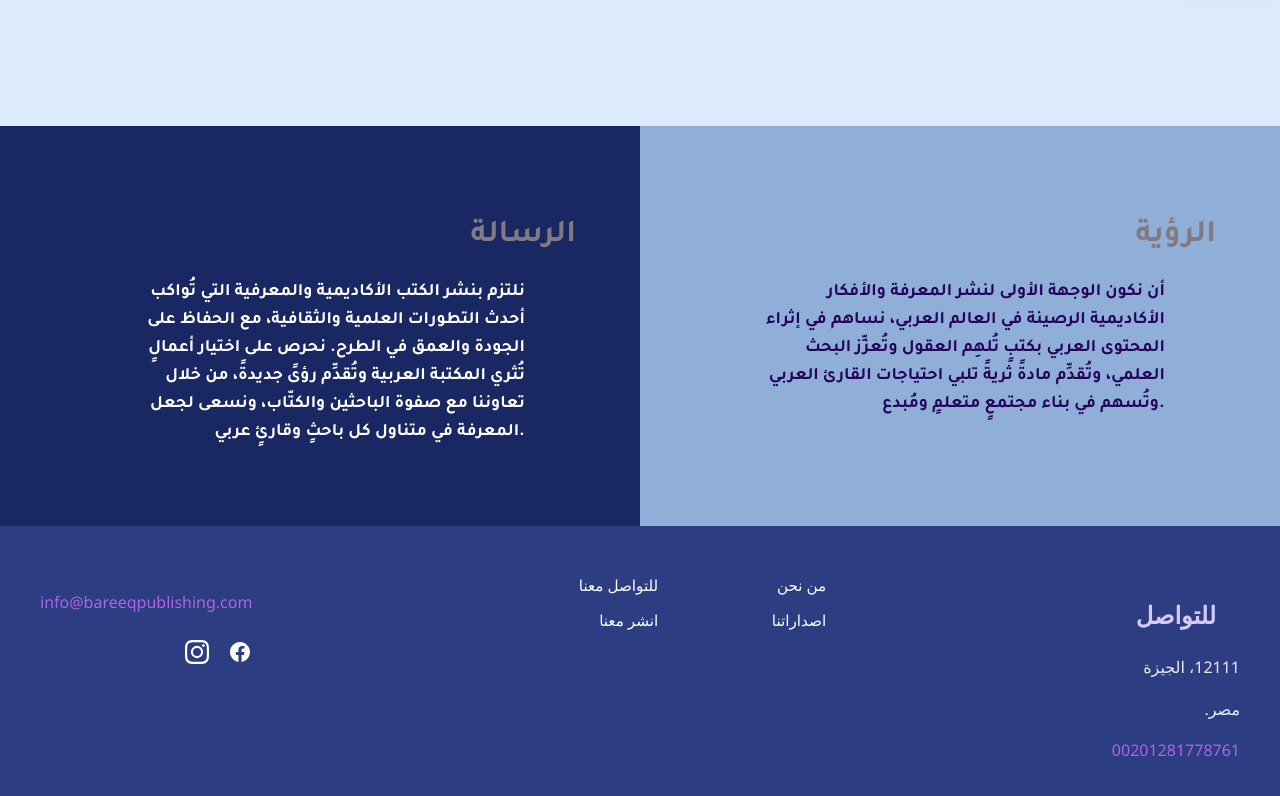
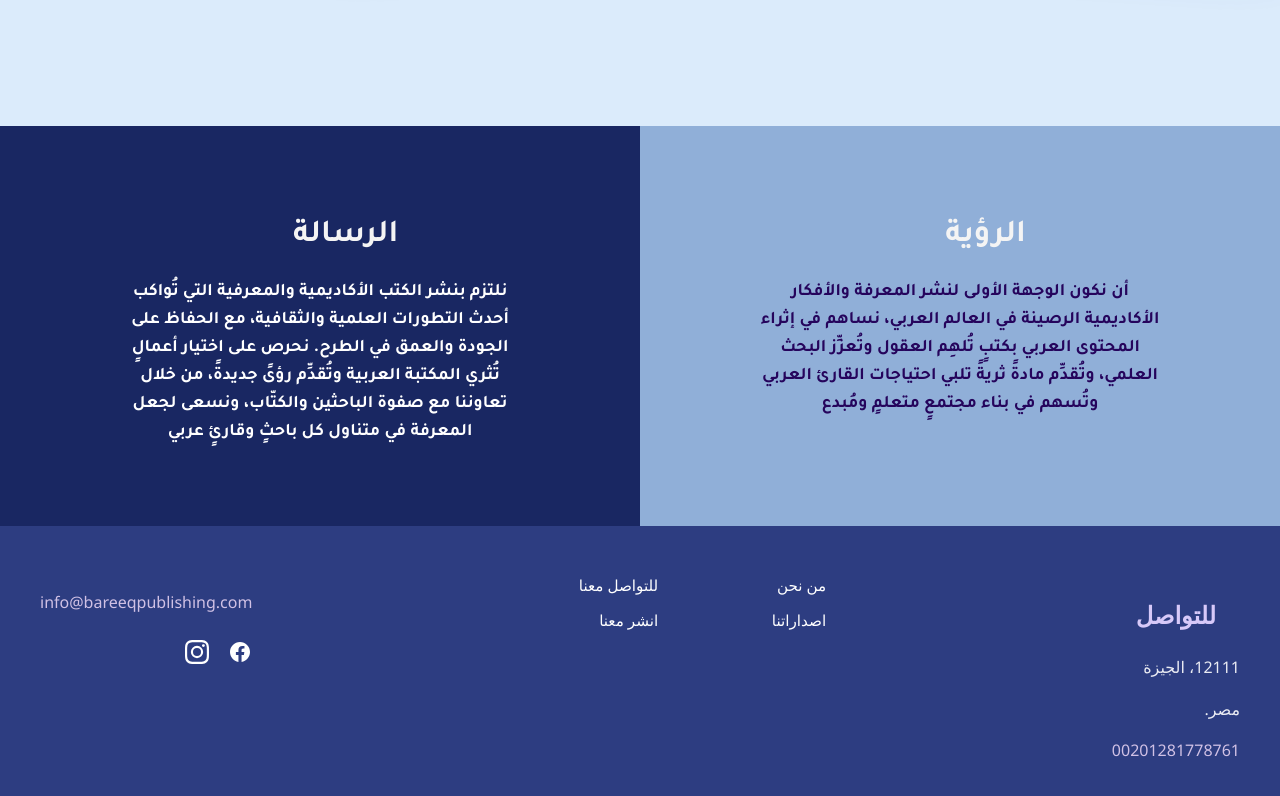
Before and after one commit to islam-aref/bareeq, a React (Create React App) app: page / in a window 1280 px wide. Shown: the part 2343-3139 px from the top of the page. Built offline with nearby package versions, Linux system fonts and the light colour scheme.

Commit message:
Updated hero section and contact page

```diff
--- a/src/components/Footer/Footer.module.css
+++ b/src/components/Footer/Footer.module.css
@@ -35,7 +35,7 @@
 .email {
   margin-top: 1rem;
   font-weight: 500;
-  color: #ba6af1;
+  color: #e3d0f0;
 }
 
 .linksSection {
--- a/src/components/HeroSection/HeroSection.js
+++ b/src/components/HeroSection/HeroSection.js
@@ -78,7 +78,7 @@ const HeroSection = () => {
           >
             <h2 className={styles.heroHeadline}>
               دار بريق للنشر مؤسسةٌ متخصصة في إصدار الكتب الأكاديمية والمعرفية
-              التي تجمع بين الدقة العلمية والأسلوب الجذاب.
+              التي تجمع بين الدقة العلمية والأسلوب الجذاب
               {!isMobile && <br />}
               نهدف إلى سد الفجوات في المحتوى العربي من خلال نشر أعمالٍ مبتكرةٍ
             </h2>
--- a/src/components/HeroSection/HeroSection.module.css
+++ b/src/components/HeroSection/HeroSection.module.css
@@ -54,7 +54,7 @@
   line-height: 1.4;
   margin-bottom: 1.5rem;
   color: #212529;
-  text-align: start;
+  text-align: end;
 }
 
 .heroSubscript {
--- a/src/components/MissionVision/MissionVision.js
+++ b/src/components/MissionVision/MissionVision.js
@@ -12,7 +12,7 @@ const MissionVision = () => {
             العلمية والثقافية، مع الحفاظ على الجودة والعمق في الطرح. نحرص على
             اختيار أعمالٍ تُثري المكتبة العربية وتُقدِّم رؤىً جديدةً، من خلال
             تعاوننا مع صفوة الباحثين والكتّاب، ونسعى لجعل المعرفة في متناول كل
-            باحثٍ وقارئٍ عربي.
+            باحثٍ وقارئٍ عربي
           </strong>
         </p>
       </div>
@@ -23,7 +23,7 @@ const MissionVision = () => {
             أن نكون الوجهة الأولى لنشر المعرفة والأفكار الأكاديمية الرصينة في
             العالم العربي، نساهم في إثراء المحتوى العربي بكتبٍ تُلهِم العقول
             وتُعزِّز البحث العلمي، وتُقدِّم مادةً ثريةً تلبي احتياجات القارئ
-            العربي وتُسهم في بناء مجتمعٍ متعلمٍ ومُبدع.
+            العربي وتُسهم في بناء مجتمعٍ متعلمٍ ومُبدع
           </strong>
         </p>
       </div>
--- a/src/components/MissionVision/MissionVision.module.css
+++ b/src/components/MissionVision/MissionVision.module.css
@@ -28,8 +28,8 @@
 .sectionTitle {
   font-size: 2rem;
   margin-bottom: 1.5rem;
-  color: #827a80;
-  text-align: right; /* Titles aligned to left */
+  color: #f4f4f4;
+  text-align: center; /* Titles aligned to left */
   padding-left: 10%; /* Consistent title alignment */
 }
 
@@ -38,7 +38,7 @@
   line-height: 1.6;
   max-width: 80%;
   margin: 0 auto; /* Centers the text block */
-  text-align: end; /* Justified text like MS Word */
+  text-align: center; /* Justified text like MS Word */
   text-justify: inter-word; /* Better word spacing */
   font-weight: normal; /* Base weight */
 }
```
